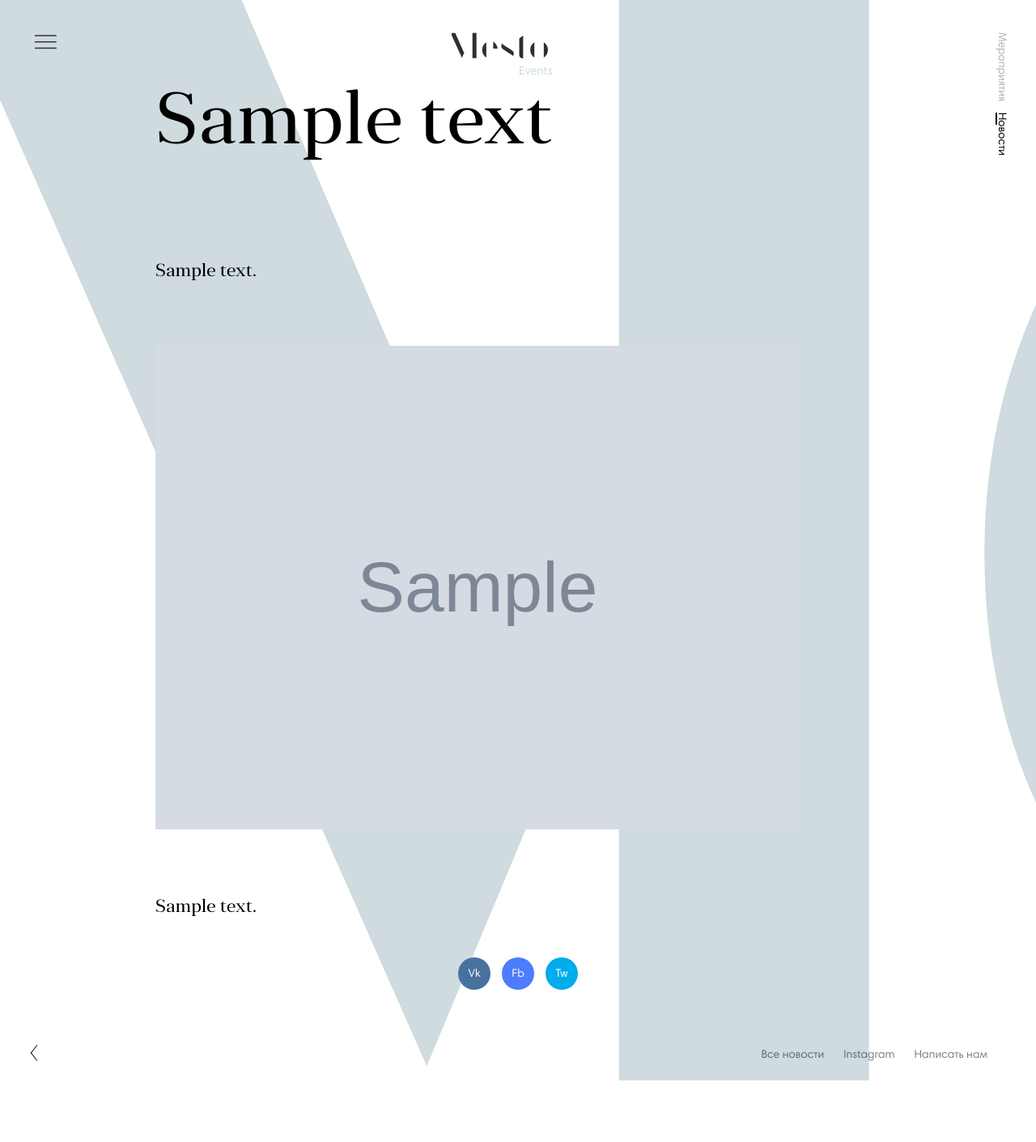
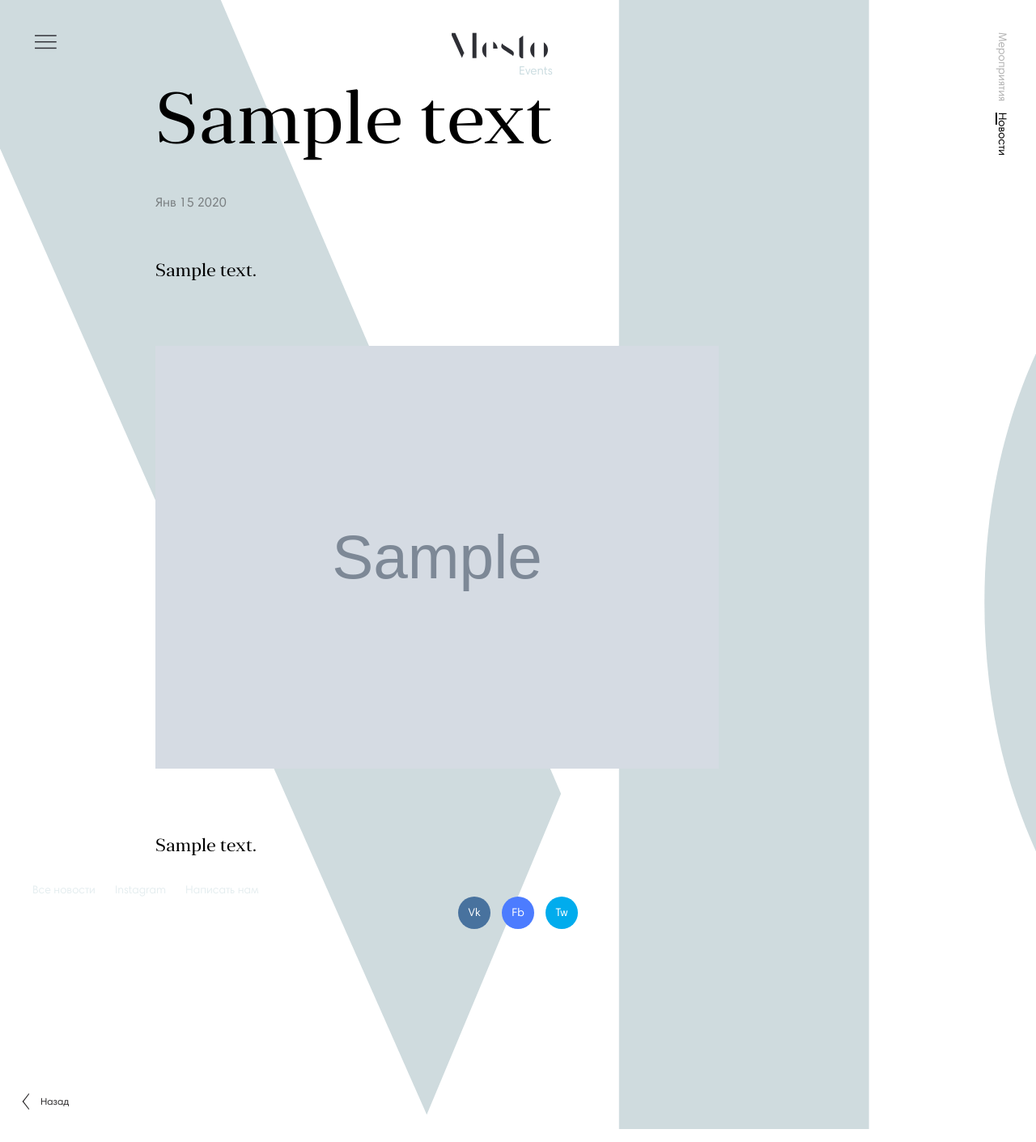
Before and after one commit to ErDmKo/frontend-examle, a Django app: template news/templates/news/news_detail.html in a window 1280 px wide. Shown: the whole page at 81% size. Run offline with Django 3.2, Linux system fonts and the light colour scheme; tables that the repository leaves empty hold one stand-in row (values such as "Sample post"); the template is opened without the code that fills it: values that come from a table or form of the project are taken from there, most other values are stand-ins (such as "Sample title", 1, 10 or a date in 2020); grey boxes marked "Sample" are stand-in pictures; parts of the project's set-up code (start-up, migrations or seed data) failed here and were passed over; some libraries are stand-ins or nearby versions.

Commit message:
Additions for events detail page

```diff
--- a/events/templates/events/event_detail.html
+++ b/events/templates/events/event_detail.html
@@ -54,12 +54,13 @@
         {% include 'events/inc/nextBlock.html' with modificator='events detail' object_list=object.get_next %}
     {% endblock %}
     {% block 'event_footer' %}
-        {% include 'events/inc/baseFooter.html' with static=True %}
+        {% include 'events/inc/baseFooter.html' with class='detail' %}
     {% endblock %}
     <menu class="mainMenu bottom">
         <a
             class="mainMenu__item back fadeAnimator__ancor"
-             href="{% url request.resolver_match.namespace|add:":top" %}">
+            href="{% url request.resolver_match.namespace|add:":top" %}">
+            Назад
         </a>
     </menu>
     <div
--- a/events/templates/events/inc/baseFooter.html
+++ b/events/templates/events/inc/baseFooter.html
@@ -1,4 +1,4 @@
-<menu class="baseFooter {% if static %} static {% endif %}">
+<menu class="baseFooter {{ class }}">
     <a
         class="fadeAnimator__ancor {% if select == 1  %} active {% endif %}baseFooter__item"
         href="{% url request.resolver_match.namespace|default:"events"|add:":all" %}">
--- a/mesto/static/mesto/css/main.css
+++ b/mesto/static/mesto/css/main.css
@@ -516,7 +516,7 @@ table {
   text-align: justify;
 }
 
-.baseFooter.static {
+.baseFooter.detail {
   position: static;
   padding: 20px 0px 0px;
   margin-bottom: -15px;
@@ -850,7 +850,7 @@ table {
 
 .mainMenu.bottom {
   top: auto;
-  bottom: 50px;
+  bottom: 43px;
 }
 
 .mainMenu__svg {
@@ -883,6 +883,12 @@ table {
   position: absolute;
 }
 
+.mainMenu__item.back {
+  color: #252324;
+  padding-left: 10px;
+  font: 12px hcyrregular;
+}
+
 .mainMenu__item.back:after {
   content: '';
   position: absolute;
@@ -893,7 +899,8 @@ table {
   height: 10px;
   border-left: 1px solid #252324;
   border-top: 1px solid #252324;
-  top: 0px;
+  top: 50%;
+  left: -10px;
 }
 
 .mainMenu__item img {
@@ -1181,6 +1188,7 @@ html a {
   .baseEvents__menu {
     top: 40px;
     left: calc(100% - 20px);
+    position: fixed;
   }
 
   .baseFooter {
@@ -1190,20 +1198,28 @@ html a {
     text-align: left;
   }
 
-  .baseFooter.static {
+  .baseFooter.detail {
+    display: inline-block;
+    position: fixed;
     margin: 0px;
+    right: 40px;
+    left: auto;
     text-align: right;
-    padding: 20px 40px 40px;
+    padding: 0px;
   }
 
-  .baseFooter.static .baseFooter__item {
-    margin-right: 20px;
+  .baseFooter.detail .baseFooter__item {
+    margin: 0px;
     opacity: .5;
     color: #000;
   }
 
-  .baseFooter.static .baseFooter__item.active,
-  .baseFooter.static .baseFooter__item:hover {
+  .baseFooter.detail .baseFooter__item + .baseFooter__item {
+    margin-left: 20px;
+  }
+
+  .baseFooter.detail .baseFooter__item.active,
+  .baseFooter.detail .baseFooter__item:hover {
     color: #000;
     opacity: 1;
   }
@@ -1269,7 +1285,7 @@ html a {
   .itemPage {
     width: 70%;
     margin: 100px auto 0;
-    padding-right: 100px;
+    padding-right: 200px;
   }
 
   .itemPage:after {
@@ -1277,7 +1293,7 @@ html a {
     background: url(/static/mesto/img/detail_background.svg) no-repeat 50% 110%;
     background-size: 140%;
     height: 1500px;
-    position: absolute;
+    position: fixed;
     bottom: 0;
     left: 0;
     right: 0;
@@ -1291,6 +1307,8 @@ html a {
   .itemPage__date {
     margin: 50px 0px 60px;
     font-size: 16px;
+    color: #252324;
+    opacity: .5;
   }
 
   .itemPage__image {
@@ -1388,6 +1406,7 @@ html a {
   .mainMenu {
     top: 40px;
     left: 40px;
+    position: fixed;
   }
 
   .mainMenu__item.detail {
--- a/src/app/css/baseEvents.css
+++ b/src/app/css/baseEvents.css
@@ -52,6 +52,7 @@
         @media (min-width: 800px) {
             top: 40px;
             left: calc(100% - 20px);
+            position: fixed;
         }
         transform: translate(-30px, -100%) rotate(90deg);
         &__item {
--- a/src/app/css/itemPage.css
+++ b/src/app/css/itemPage.css
@@ -4,13 +4,13 @@
     @media (min-width: 800px) {
         width: 70%;
         margin: 100px auto 0;
-        padding-right: 100px;
+        padding-right: 200px;
         &:after {
             content: '';
             background: url(/static/mesto/img/detail_background.svg) no-repeat 50% 110%;
             background-size: 140%;
             height: 1500px;
-            position: absolute;
+            position: fixed;
             bottom: 0;
             left: 0;
             right: 0;
@@ -32,6 +32,8 @@
         @media (min-width: 800px) {
             margin: 50px 0px 60px;
             font-size: 16px;
+            color: #252324;
+            opacity: .5;
         }
     }
     &__image {
```
Also changed, not shown: src/app/css/baseFooter.css (+11 -4 lines), src/app/css/mainMenu.css (+10 -4 lines).
